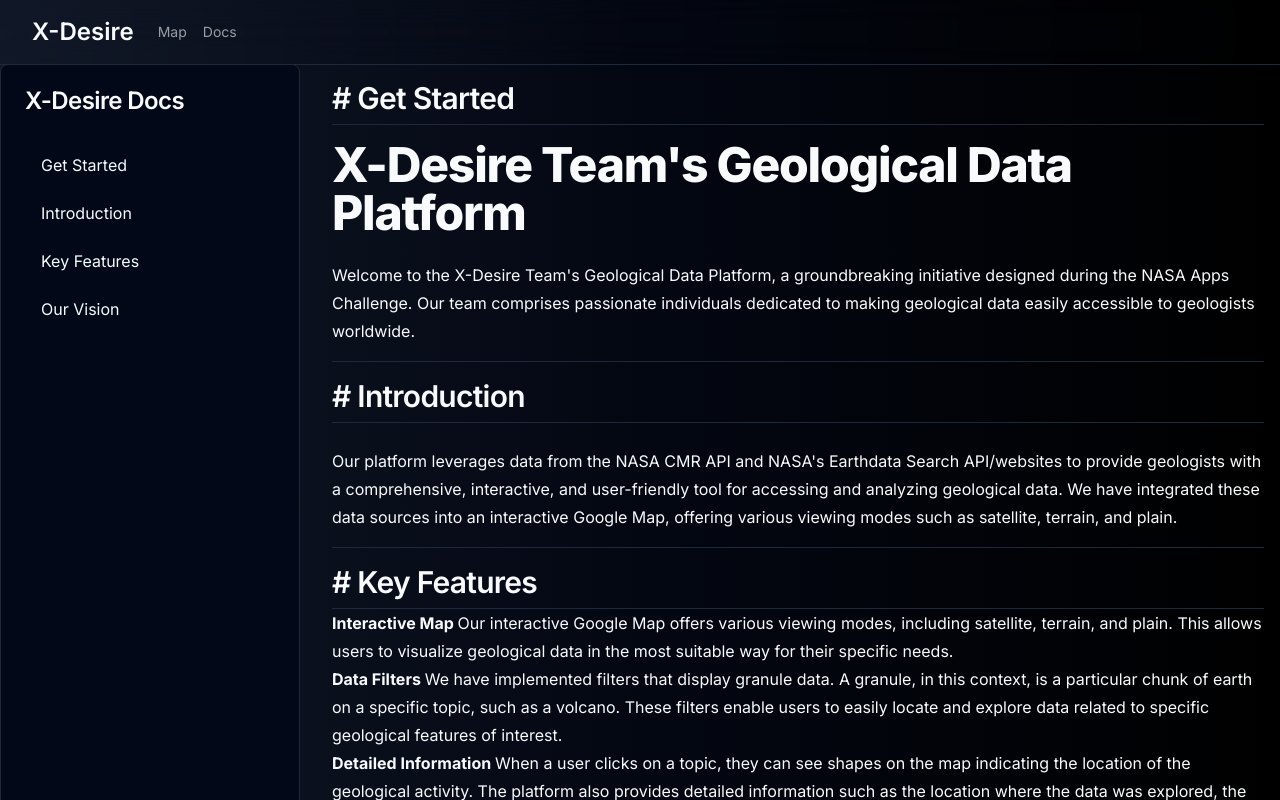
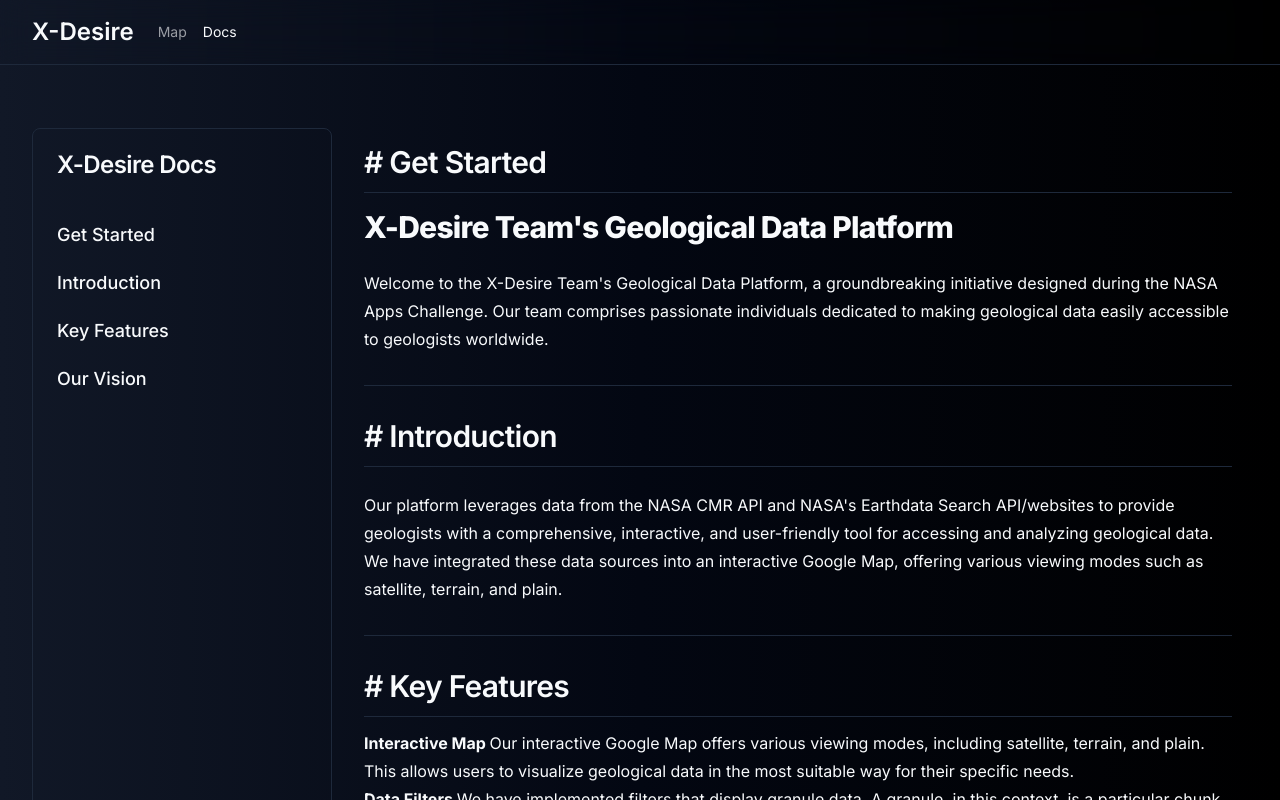
Before and after one commit to markushha/x-desire, a Next.js app: page /docs in a window 1280 px wide. Shown: the top 800 px of the page. Built offline with nearby package versions, Linux system fonts and the light colour scheme.

Commit message:
docs update

```diff
--- a/src/app/docs/page.tsx
+++ b/src/app/docs/page.tsx
@@ -14,16 +14,16 @@
 export default function DocsPage() {
   return (
     <div className="flex">
-      <div className="w-full min-h-screen flex flex-col items-center my-16">
+      <div className="w-full min-h-screen flex flex-col items-center my-32 px-4 md:px-8">
         <div className='flex gap-x-2 md:gap-x-4 w-full min-h-full'>
           <ResponsiveDocsSidebar />
           <div className='mx-4 py-4'>
             <Hero />
-            <Separator className='my-4' />
+            <Separator className='my-8' />
             <Introduction />
-            <Separator className='my-4' />
+            <Separator className='my-8' />
             <KeyFeatures />
-            <Separator className='my-4' />
+            <Separator className='my-8' />
             <Vision />
           </div>
         </div>
--- a/src/app/map/page.tsx
+++ b/src/app/map/page.tsx
@@ -19,7 +19,7 @@
       <div className="w-full min-h-screen flex flex-col items-center my-32">
         <div className="w-full my-8 flex flex-col px-4 md:px-8">
           <PageDescription
-            className="w-full md:w-1/2"
+            className="w-full md:w-1/2 bg-transparent"
             title="X-Desire Map: Access Geological Data"
             description="Search geological information using related topics by any location or coordinates. We use NASA Earthdata Search for accessing data."
           />
--- a/src/components/docs/docs-sidebar.tsx
+++ b/src/components/docs/docs-sidebar.tsx
@@ -35,15 +35,15 @@
 
 function DocsSidebar() {
   return (
-    <Card className="col-span-1 w-[300px] min-h-full">
+    <Card className="col-span-1 bg-transparent w-[300px] min-h-full">
       <CardHeader>
         <CardTitle>X-Desire Docs</CardTitle>
       </CardHeader>
-      <CardContent className='h-[calc(100vh-100px)]'>
-        <div className='max-h-full pr-6'>
+      <CardContent className=''>
+        <div className='max-h-full'>
           <ul>
             {items.map((item) => (
-              <li className='w-full p-2 my-2 mx-2' key={item.label}>
+              <li className='w-full my-5 text-base md:text-lg text-primary font-medium hover:text-primary/70' key={item.label}>
                 <Link href={item.path}>{item.label}</Link>
               </li>
             ))}
--- a/src/components/docs/features.tsx
+++ b/src/components/docs/features.tsx
@@ -1,3 +1,5 @@
+import { Separator } from "../ui/separator";
+
 interface Feature {
   name: string;
   description: string;
@@ -21,7 +23,8 @@
 export default function KeyFeatures() {
   return (
     <section id="docs-features">
-      <h2 className='scroll-m-20 border-b pb-2 text-3xl font-semibold tracking-tight transition-colors first:mt-0'># Key Features</h2>
+      <h2 className='scroll-m-20 text-3xl font-semibold tracking-tight transition-colors first:mt-0'># Key Features</h2>
+      <Separator className="my-3" />
       <ul>
         {features.map((feature) => (
           <li key={feature.name}>
--- a/src/components/docs/hero.tsx
+++ b/src/components/docs/hero.tsx
@@ -1,8 +1,10 @@
+import { Separator } from "../ui/separator";
 export default function Hero() {
   return (
     <section id="docs-start">
-      <h2 className='scroll-m-20 border-b pb-2 text-3xl font-semibold tracking-tight transition-colors first:mt-0'># Get Started</h2>
-      <h1 className='scroll-m-20 mt-4 text-4xl font-extrabold tracking-tight lg:text-5xl'>X-Desire Team&apos;s Geological Data Platform</h1>
+      <h2 className='scroll-m-20 text-3xl font-semibold tracking-tight transition-colors first:mt-0'># Get Started</h2>
+      <Separator className="my-3" />
+      <h1 className='scroll-m-20 mt-4 text-xl font-extrabold tracking-tight lg:text-3xl'>X-Desire Team&apos;s Geological Data Platform</h1>
       <p className='leading-7 [&:not(:first-child)]:mt-6'>Welcome to the X-Desire Team&apos;s Geological Data Platform, a groundbreaking initiative designed during the NASA Apps Challenge. Our team comprises passionate individuals dedicated to making geological data easily accessible to geologists worldwide.</p>
     </section>
   )
--- a/src/components/docs/introduction.tsx
+++ b/src/components/docs/introduction.tsx
@@ -1,7 +1,10 @@
+import { Separator } from "../ui/separator";
+
 export default function Introduction() {
   return (
     <section id="docs-intro">
-      <h2 className='scroll-m-20 border-b pb-2 text-3xl font-semibold tracking-tight transition-colors first:mt-0'># Introduction</h2>
+      <h2 className='scroll-m-20 text-3xl font-semibold tracking-tight transition-colors first:mt-0'># Introduction</h2>
+      <Separator className="my-3" />
       <p className='leading-7 [&:not(:first-child)]:mt-6'>Our platform leverages data from the NASA CMR API and NASA&apos;s Earthdata Search API/websites to provide geologists with a comprehensive, interactive, and user-friendly tool for accessing and analyzing geological data. We have integrated these data sources into an interactive Google Map, offering various viewing modes such as satellite, terrain, and plain.</p>
     </section>
   )
--- a/src/components/docs/responsive-sidebar.tsx
+++ b/src/components/docs/responsive-sidebar.tsx
@@ -4,22 +4,11 @@
 
 export default function ResponsiveDocsSidebar() {
   return (
-    <div className='min-h-full'>
+    <div className='min-h-full lg:flex-row flex flex-col'>
       <div className='hidden lg:block'>
         <DocsSidebar />
       </div>
-      <div className='lg:hidden block m-4'>
-        <Sheet>
-          <SheetTrigger asChild>
-            <Button className='fixed right-10 top-30'>
-              Menu
-            </Button>
-          </SheetTrigger>
-          <SheetContent side='left'>
-            <DocsSidebar />
-          </SheetContent>
-        </Sheet>
-      </div>
+
     </div>
   )
 }
--- a/src/components/docs/vision.tsx
+++ b/src/components/docs/vision.tsx
@@ -1,7 +1,11 @@
+import { Separator } from "../ui/separator";
+
 export function Vision() {
   return (
     <section id="docs-vision">
-      <h2 className='scroll-m-20 border-b pb-2 text-3xl font-semibold tracking-tight transition-colors first:mt-0'># Our Vision</h2>
+      <h2 className='scroll-m-20 text-3xl font-semibold tracking-tight transition-colors first:mt-0'># Our Vision</h2>
+      <Separator className="my-3" />
+
       <p className='leading-7 [&:not(:first-child)]:mt-6'>Our vision is to facilitate the process of accessing and understanding geological data for geologists around the world. We believe that our platform provides a significant leap forward in making geological data more accessible and easier to understand.</p>
       <p className='leading-7 [&:not(:first-child)]:mt-6'>By providing an intuitive interface and a wealth of information, we aim to empower geologists to make more informed decisions and contribute to advancements in the field of geology.</p>
       <p className='leading-7 [&:not(:first-child)]:mt-6'>We invite you to explore our platform and experience the power of data-driven geological insights. Together, we can uncover the secrets of our planet&apos;s geology and contribute to a better understanding of our world.</p>
--- a/src/components/filters.tsx
+++ b/src/components/filters.tsx
@@ -73,6 +73,7 @@
           <Input
             disabled={isLoading}
             value={location}
+            className="bg-transparent"
             onChange={(e) => setLocation(e.target.value)}
             placeholder="Search by country, city, or region"
           />
@@ -88,6 +89,7 @@
         <div className="flex gap-x-4 items-center justify-center mt-2">
           <Input
             type="number"
+            className="bg-transparent"
             placeholder="Latitude"
             onChange={(e) =>
               setResults({
@@ -100,6 +102,7 @@
           />
           <Input
             type="number"
+            className="bg-transparent"
             placeholder="Longitude"
             onChange={(e) =>
               setResults({
@@ -116,7 +119,7 @@
         <label>Filter by topics</label>
         <div className="flex flex-wrap gap-2 flex-row mt-2">
           {topics.map((topic) => (
-            <ParamLink className="mr-2" key={topic.value} link={topic} paramName='topic' />
+            <ParamLink className="mr-2 bg-transparent" key={topic.value} link={topic} paramName='topic' />
           ))}
         </div>
       </div>
--- a/src/components/ui/navbar.tsx
+++ b/src/components/ui/navbar.tsx
@@ -1,9 +1,10 @@
+"use client";
+
 import Link from "next/link";
 
-import { ModeToggle } from "./mode-toggle";
 import { cn } from "@/lib/utils";
 
-import { headers } from "next/headers";
+import { usePathname } from "next/navigation";
 
 const routes = [
   {
@@ -17,9 +18,7 @@
 ];
 
 export default function Navbar() {
-  const headersList = headers();
-  const domain = headersList.get("host") || "";
-  const fullUrl = headersList.get("referer") || "";
+  const pathname = usePathname();
 
   return (
     <div className="z-10 backdrop-blur-lg w-full fixed top-0 flex items-center border-b border-secondary bg-transparent px-4 md:px-8 py-4">
@@ -33,7 +32,7 @@
         <div className="ml-4 flex items-center text-sm">
           {routes.map((route) => (
             <Link
-              className={cn("text-primary/60 hover:text-primary mx-2", fullUrl.split(domain)[1] === route.path && "text-primary")}
+              className={cn("text-primary/60 hover:text-primary mx-2", pathname === route.path && "text-primary")}
               href={route.path}
               key={route.path}
             >
```
Also changed, not shown: src/consts/topics.ts (+4 -4 lines).
